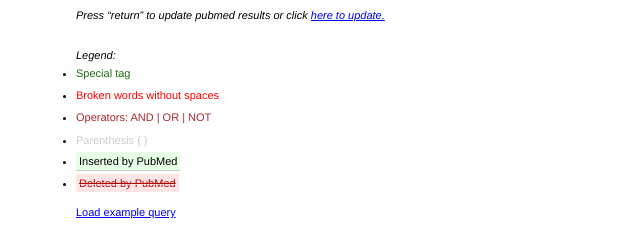
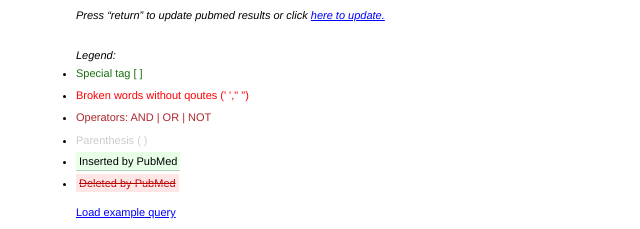
Before and after one commit to hanspinckaers/query-editor, a plain HTML site: page index.html in a window 1280 px wide. Shown: the part 277-506 px from the top of the page, 214-854 px from the left. Drawn offline with nearby package versions, Linux system fonts and the light colour scheme.

Commit message:
Updated legend.

```diff
--- a/index.html
+++ b/index.html
@@ -31,8 +31,8 @@
 		<br/>
 		<em>Legend:</em>
 		<ul>
-			<li><span class='tag legend'>Special tag</span></li>
-			<li><span class='noqoutes'>Broken words without spaces</span></li>
+			<li><span class='tag legend'>Special tag [ ]</span></li>
+			<li><span class='noqoutes'>Broken words without qoutes (' '," ")</span></li>
 			<li><div class='operator'>Operators: AND | OR  | NOT</span>
 			<li><span class='parenthesis'>Parenthesis ( )</span>
 			<li><ins style='background:#e6ffe6;'>Inserted by PubMed</ins>
```
